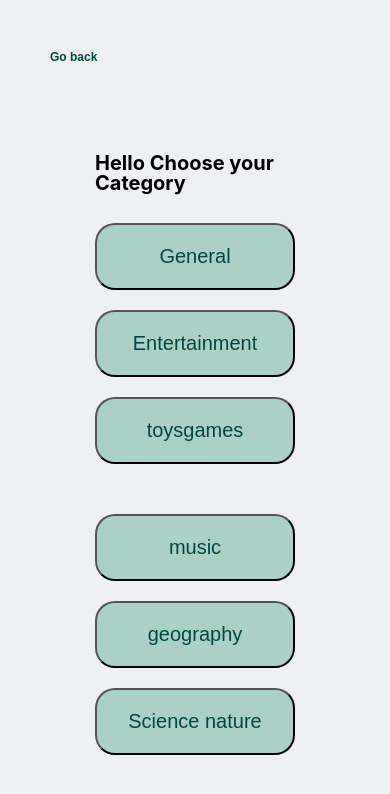
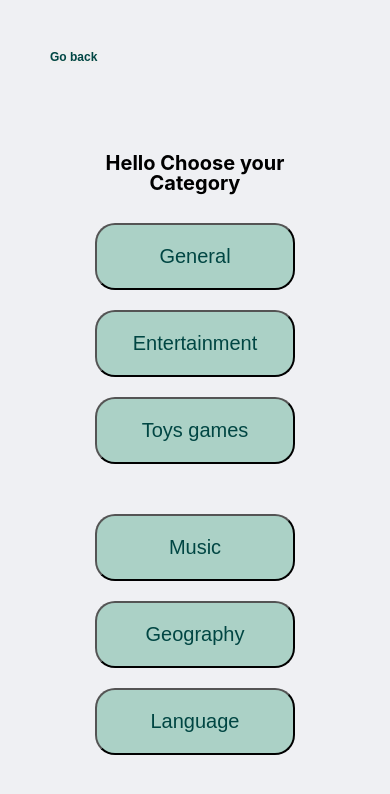
Before and after one commit to Tim2095/Quiz, a React (Create React App) app: page /category in a window 390 px wide. Shown: the top 794 px of the page. Built offline with nearby package versions, Linux system fonts and the light colour scheme.

Commit message:
fix responsive error

```diff
--- a/src/pages/CategoryItem.module.css
+++ b/src/pages/CategoryItem.module.css
@@ -6,7 +6,7 @@
   gap: 2rem;
 }
 
-.category-items .category-btn {
+.category-btn {
   font-size: 2rem;
   padding: 2rem;
   border-radius: 20px;
@@ -23,6 +23,7 @@
 @media screen and (max-width: 768px) {
 
 .category-items {
+  display: grid;
   grid-template-columns: 1fr;
   padding-bottom: 2rem;
 }
--- a/src/pages/CategoryItem.tsx
+++ b/src/pages/CategoryItem.tsx
@@ -24,26 +24,26 @@ const CategoryItem: React.FC<{
           onClick={() => addCategoryHandler("entertainment")}
         />
         <Button
-          btnContent="toysgames"
+          btnContent="Toys games"
           className={classes["category-btn"]}
           onClick={() => addCategoryHandler("toysgames")}
         />
       </div>
       <div className={classes["category-items"]}>
         <Button
-          btnContent="music"
+          btnContent="Music"
           className={classes["category-btn"]}
           onClick={() => addCategoryHandler("music")}
         />
         <Button
-          btnContent="geography"
+          btnContent="Geography"
           className={classes["category-btn"]}
           onClick={() => addCategoryHandler("geography")}
         />
         <Button
-          btnContent="Science nature"
+          btnContent="Language"
           className={classes["category-btn"]}
-          onClick={() => addCategoryHandler("sciencenature")}
+          onClick={() => addCategoryHandler("language")}
         />
       </div>
     </>
--- a/src/pages/CategoryPage.module.css
+++ b/src/pages/CategoryPage.module.css
@@ -99,6 +99,10 @@
 
 @media screen and (max-width: 768px)  {
 
+.category-heading {
+  text-align: center;
+}
+
 .category {
   height: 90vh;
   width: 100%;
--- a/src/pages/CategoryPage.tsx
+++ b/src/pages/CategoryPage.tsx
@@ -84,7 +84,7 @@ const CategoryPage = () => {
     return (
       <>
         {!category ? (
-          <h3>Hello {userName} Choose your Category</h3>
+          <h3 className={classes['category-heading']}>Hello {userName} Choose your Category</h3>
         ) : (
           <div>
             <h3 className={classes.counter}>{questionCounter}/3</h3>
```
